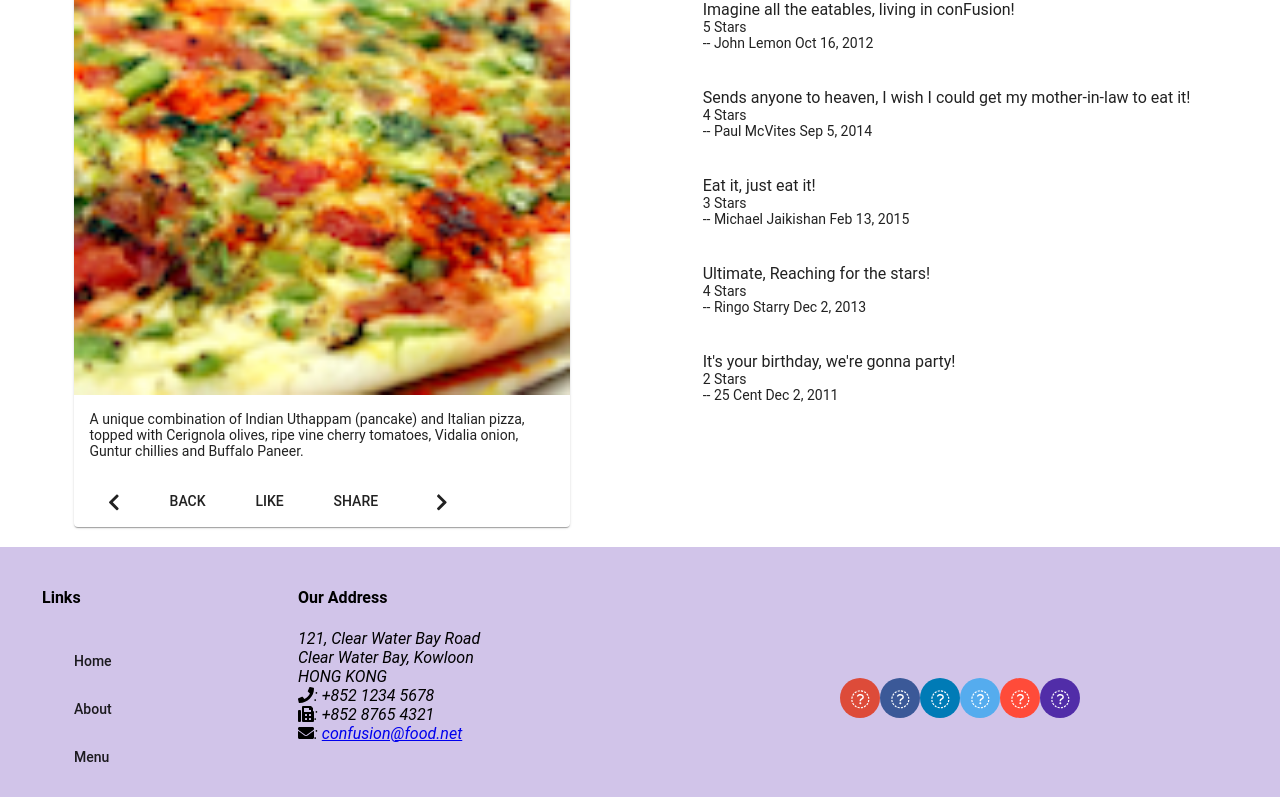
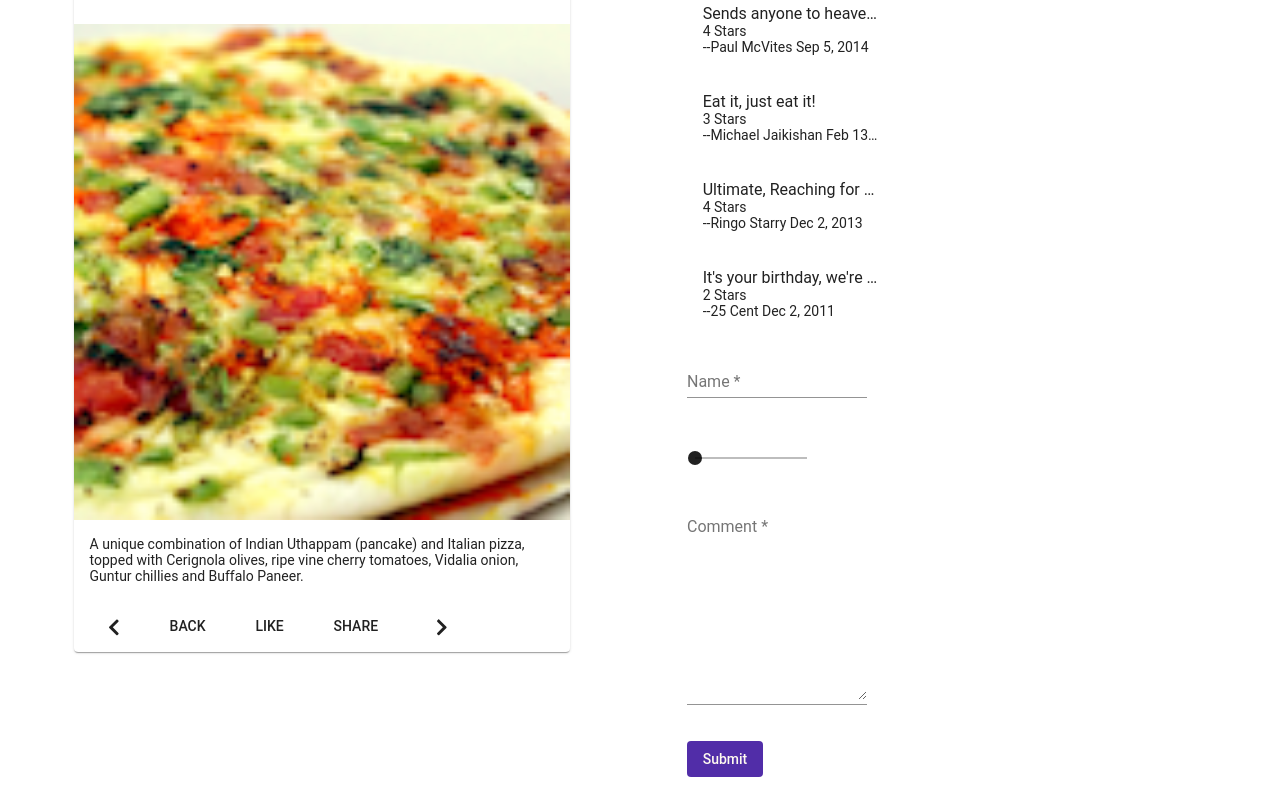
Before and after one commit to mehmetsekeroglu/Angular-Coursera, an Angular app: page /dishdetail/1 in a window 1280 px wide. Shown: the part 620-1417 px from the top of the page. Built offline with nearby package versions, Linux system fonts and the light colour scheme.

Commit message:
dish detail form

```diff
--- a/src/app/app.module.ts
+++ b/src/app/app.module.ts
@@ -30,6 +30,8 @@
 import { MatSlideToggleModule } from '@angular/material/slide-toggle';
 import { ReactiveFormsModule } from '@angular/forms';
 import { MatProgressSpinnerModule } from '@angular/material/progress-spinner';
+import {MatSliderModule} from '@angular/material/slider';
+
 
 
 
@@ -67,7 +69,8 @@
     MatSelectModule,
     MatSlideToggleModule,
     ReactiveFormsModule,
-    MatProgressSpinnerModule
+    MatProgressSpinnerModule,
+    MatSliderModule
 
   ],
   entryComponents: [
--- a/src/app/dish-detail/dish-detail.component.html
+++ b/src/app/dish-detail/dish-detail.component.html
@@ -9,7 +9,7 @@
 >
   <div *ngIf="dish" fxFlex="100">
     <div>
-      <h3 >{{dish.name | uppercase}}</h3>
+      <h3>{{ dish.name | uppercase }}</h3>
       <hr />
     </div>
   </div>
@@ -17,7 +17,7 @@
   <mat-card *ngIf="dish" fxFlex="40">
     <mat-card-header>
       <mat-card-title>
-        <h3 >{{dish.name | uppercase}}</h3>
+        <h3>{{ dish.name | uppercase }}</h3>
       </mat-card-title>
     </mat-card-header>
     <img mat-card-image src="{{ dish.image }}" alt="{{ dish.name }}" />
@@ -25,28 +25,103 @@
       <p>{{ dish.description }}</p>
     </mat-card-content>
     <mat-card-actions>
-      <button mat-button [routerLink]="['/dishdetail', prev]"><span class="fa fa-chevron-left fa-lg"></span></button>
+      <button mat-button [routerLink]="['/dishdetail', prev]">
+        <span class="fa fa-chevron-left fa-lg"></span>
+      </button>
       <button mat-button (click)="goBack()">BACK</button>
       <button mat-button>LIKE</button>
       <button mat-button>SHARE</button>
       <span class="flex-spacer"></span>
-        <button mat-button [routerLink]="['/dishdetail', next]"><span class="fa fa-chevron-right fa-lg"></span></button>
+      <button mat-button [routerLink]="['/dishdetail', next]">
+        <span class="fa fa-chevron-right fa-lg"></span>
+      </button>
     </mat-card-actions>
   </mat-card>
   <div>
-
-  <mat-list *ngIf="dish">
-    <h3>Comments</h3>
-    <mat-list-item class="comment" *ngFor="let comment of dish.comments">
+    <div fxFlex="40" *ngIf="dish" >
+      <mat-list>
+        <h1>Comments</h1>
+        <mat-list-item *ngFor="let comment of dish.comments">
           <h4 matLine>{{ comment.comment }}</h4>
           <p matLine>{{ comment.rating }} Stars</p>
-      <p matLine>-- {{ comment.author }} {{ comment.date | date }}</p>
+          <p matLine>
+            <span> --{{ comment.author }} {{ comment.date | date }}</span>
+          </p>
         </mat-list-item>
       </mat-list>
-  <div [hidden]="dish">
-    <mat-spinner></mat-spinner><h4>Loading . . . Please Wait</h4>
+      <div *ngIf="dishcopy?.comment">
+        <mat-list-item *ngFor="let val of dishcopy?.comment">
+          <p matLine>{{ val.comment }}</p>
+          <p matLine>{{ val.rating }} Stars</p>
+          <p matLine>-- {{ val.author }} {{ val.date | date }}</p>
+        </mat-list-item>
       </div>
 
+      <mat-list-item *ngIf="commentForm.valid">
+        <p matLine>{{ commentForm.value.comment }}</p>
+        <p matLine>{{ commentForm.value.rating }} Stars</p>
+        <p matLine>-- {{ commentForm.value.author }}</p>
+      </mat-list-item>
+
+      <form
+        novalidate
+        [formGroup]="commentForm"
+        #fform="ngForm"
+        (ngSubmit)="onSubmit()"
+      >
+        <p>
+          <mat-form-field class="half-width">
+            <input
+              matInput
+              formControlName="author"
+              placeholder="Name"
+              type="text"
+              required
+            />
+            <mat-error *ngIf="formErrors.author">{{
+              formErrors.author
+            }}</mat-error>
+          </mat-form-field>
+        </p>
+        <p>
+          <mat-slider max="5" step="1" thumbLabel tickInterval="1">
+          </mat-slider>
+        </p>
+
+        <p>
+          <mat-form-field class="half-width">
+            <textarea
+              matInput
+              formControlName="comment"
+              placeholder="Comment"
+              type="text"
+              rows="10"
+              cols="40"
+              required
+            ></textarea>
+            <mat-error *ngIf="formErrors.comment">{{
+              formErrors.comment
+            }}</mat-error>
+          </mat-form-field>
+        </p>
+        <button
+          type="submit"
+          mat-button
+          class="background-primary text-floral-white"
+          [disabled]="commentForm.invalid"
+        >
+          Submit
+        </button>
+      </form>
+
+      <div [hidden]="dish || errMess">
+        <mat-spinner></mat-spinner>
+        <h4>Loading . . . Please Wait</h4>
       </div>
-
+      <div *ngIf="errMess">
+        <h2>Error</h2>
+        <h4>{{ errMess }}</h4>
       </div>
+    </div>
+  </div>
+</div>
--- a/src/app/dish-detail/dish-detail.component.ts
+++ b/src/app/dish-detail/dish-detail.component.ts
@@ -6,6 +6,10 @@
 import { Dish } from '../shared/dish';
 import { analyzeAndValidateNgModules } from '@angular/compiler';
 import { switchMap } from 'rxjs/operators';
+import { FormBuilder, FormGroup, Validators } from '@angular/forms';
+import { Comment } from '../shared/comment';
+//import { visibility, flyInOut, expand } from '../animations/app.animation';
+
 
 
 @Component({
@@ -15,20 +19,47 @@
 })
 export class DishDetailComponent implements OnInit {
 
-  dish!: Dish;
+  dish?: Dish | any;
   dishIds!: String[];
+  errMess!: string;
   prev!: String;
   next!: String;
 
+  commentForm!: FormGroup;
+  comment?: Comment | any;
+  dishcopy?: Dish | any;
+  visibility = 'shown';
+
+  formErrors:any = {
+    'author': '',
+    'comment': ''
+  };
+
+  validationMessages:any = {
+    'author': {
+      'required':      'Author Name is required.',
+      'minlength':     'Author Name must be at least 2 characters long.',
+      'maxlength':     'Author Name cannot be more than 25 characters long.'
+    },
+    'comment': {
+      'required':      'Comment is required.',
+      'minlength':     'Comment must be at least 1 characters long.'
+    }
+  };
 
 constructor( private dishService: DishService,
                private route: ActivatedRoute,
-               private location: Location) { }
+               private location: Location,
+               private fb: FormBuilder,
+               ) {
+                this.createForm();
+               }
 
 ngOnInit() {
                 this.dishService.getDishIds().subscribe(dishIds => this.dishIds = dishIds);
                 this.route.params.pipe(switchMap((params: Params) => this.dishService.getDish(params['id'])))
                 .subscribe(dish => { this.dish = dish; this.setPrevNext(dish.id);});
+
               }
 setPrevNext(dishId: number | any) {
                 const index = this.dishIds.indexOf(dishId);
@@ -39,4 +70,59 @@
   goBack(): void {
     this.location.back();
   }
+
+  formatLabel(value: number) {
+    if (value >= 1) {
+      return Math.round(value);
+    }
+    return value;
+  }
+
+  createForm() {
+    this.commentForm = this.fb.group({
+      author: ['', [Validators.required, Validators.minLength(2), Validators.maxLength(25)] ],
+      comment: ['', [Validators.required, Validators.minLength(1)] ],
+      rating: 5
+    });
+
+    this.commentForm.valueChanges
+    .subscribe(data => this.onValueChanged(data));
+
+    this.onValueChanged(); // (re)set validation messages now
+  }
+
+
+  onValueChanged(data?: any) {
+    if (!this.commentForm) { return; }
+    const form = this.commentForm;
+    for (const field in this.formErrors ) {
+      if (this.formErrors.hasOwnProperty(field)) {
+        // clear previous error message (if any)
+        this.formErrors[field] = '';
+        const control = form.get(field);
+        if (control && control.dirty && !control.valid) {
+          const messages = this.validationMessages[field];
+          for (const key in control.errors) {
+            if (control.errors.hasOwnProperty(key)) {
+              this.formErrors[field] += messages[key] + ' ';
+            }
+          }
+        }
+      }
+    }
+  }
+
+  onSubmit() {
+    this.comment = this.commentForm.value;
+    this.comment.date = new Date().toISOString()
+    this.dishcopy?.comments.push(this.comment);
+    (    errmess: any) => {this.dish = null; this.dishcopy = null; this.errMess = <any>errmess; };
+    console.log(this.comment);
+    this.comment = null;
+    this.commentForm.reset({
+      author: '',
+      comment: '',
+      rating: 5
+   });
+  }
 }
```
Lines whose indentation alone changed are shown as unchanged.
